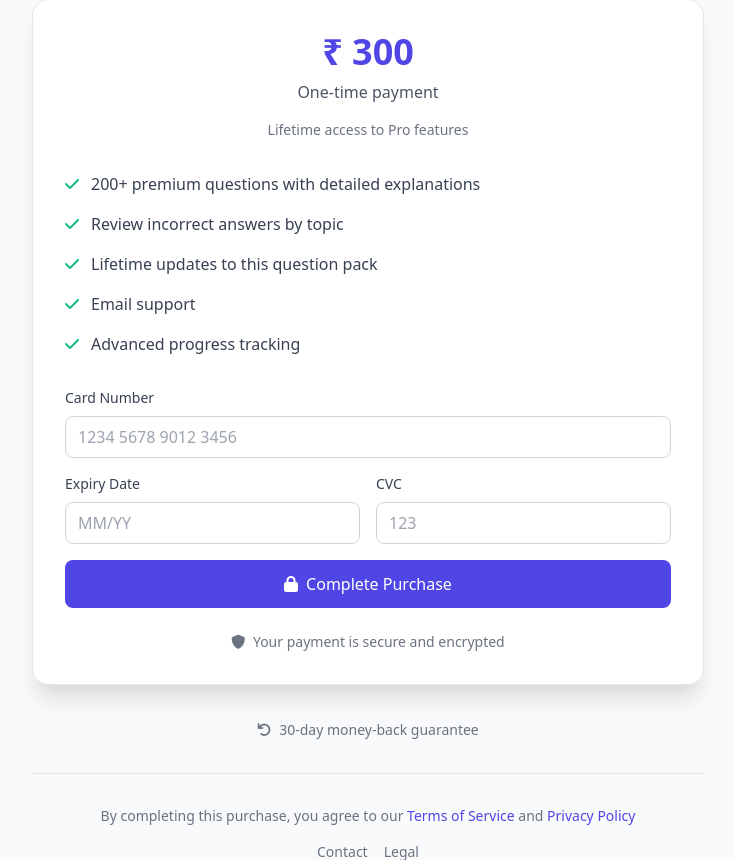
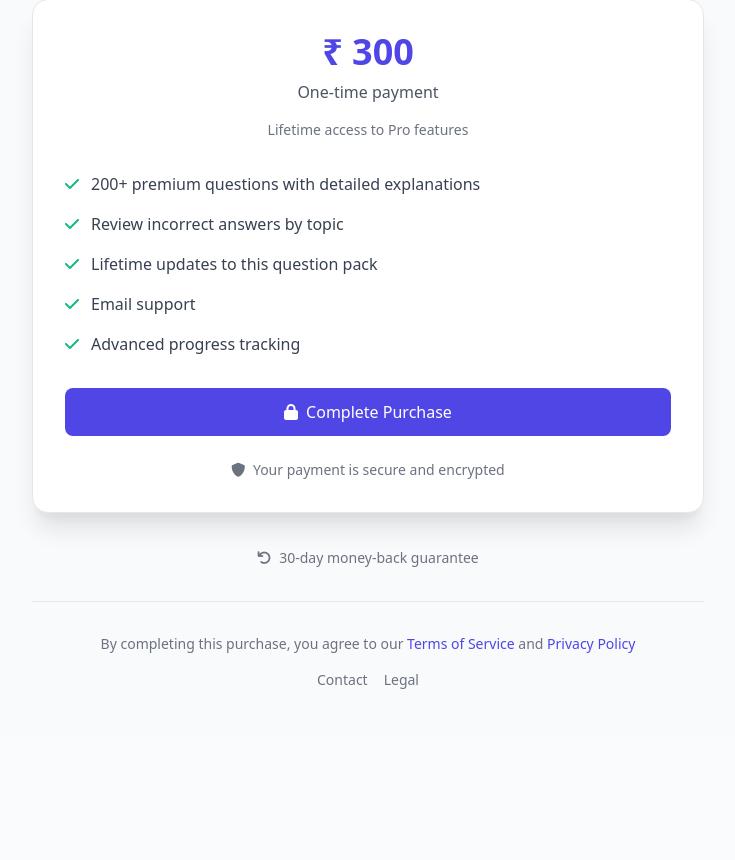
Before and after one commit to kalepratik/quiz, a Flask app: page /payment in a window 1280 px wide. Shown: the part 215-1075 px from the top of the page, without its empty margins (272-1007 px from the left). After the commit the page ends 904 px from the top, so only its background shows below. Run offline with Flask 3, Linux system fonts and the light colour scheme; some libraries are stand-ins or nearby versions.

Commit message:
Update payment template with live Razorpay key

```diff
--- a/templates/payment.html
+++ b/templates/payment.html
@@ -11,6 +11,9 @@
     <link rel="apple-touch-icon" href="/static/android-chrome-512x512.png">
     <link href="https://cdn.jsdelivr.net/npm/tailwindcss@2.2.19/dist/tailwind.min.css" rel="stylesheet">
     <link href="https://cdnjs.cloudflare.com/ajax/libs/font-awesome/6.0.0/css/all.min.css" rel="stylesheet">
+
+    <!-- Razorpay SDK -->
+    <script src="https://checkout.razorpay.com/v1/checkout.js"></script>
 
     <!-- Performance optimizations -->
     <link rel="preconnect" href="https://cdn.jsdelivr.net">
@@ -236,26 +239,10 @@
                     </div>
                 </div>
 
-                <!-- Payment Form -->
-                <form class="space-y-4">
-                    <div>
-                        <label for="card-number" class="block text-sm font-medium text-gray-700 dark:text-gray-300 mb-2">Card Number</label>
-                        <input type="text" id="card-number" name="card-number" placeholder="1234 5678 9012 3456" required class="w-full px-3 py-2 border border-gray-300 dark:border-gray-600 rounded-lg focus:ring-2 focus:ring-indigo-500 focus:border-indigo-500 dark:bg-gray-700 dark:text-white">
-                    </div>
-                    <div class="grid grid-cols-2 gap-4">
-                        <div>
-                            <label for="expiry" class="block text-sm font-medium text-gray-700 dark:text-gray-300 mb-2">Expiry Date</label>
-                            <input type="text" id="expiry" name="expiry" placeholder="MM/YY" required class="w-full px-3 py-2 border border-gray-300 dark:border-gray-600 rounded-lg focus:ring-2 focus:ring-indigo-500 focus:border-indigo-500 dark:bg-gray-700 dark:text-white">
-                        </div>
-                        <div>
-                            <label for="cvc" class="block text-sm font-medium text-gray-700 dark:text-gray-300 mb-2">CVC</label>
-                            <input type="text" id="cvc" name="cvc" placeholder="123" required class="w-full px-3 py-2 border border-gray-300 dark:border-gray-600 rounded-lg focus:ring-2 focus:ring-indigo-500 focus:border-indigo-500 dark:bg-gray-700 dark:text-white">
-                        </div>
-                    </div>
-                    <button type="submit" class="w-full bg-indigo-600 text-white py-3 px-4 rounded-lg hover:bg-indigo-700 transition-colors font-medium">
-                        <i class="fas fa-lock mr-2"></i>Complete Purchase
-                    </button>
-                </form>
+                <!-- Payment Button -->
+                <button id="payButton" class="w-full bg-indigo-600 text-white py-3 px-4 rounded-lg hover:bg-indigo-700 transition-colors font-medium">
+                    <i class="fas fa-lock mr-2"></i>Complete Purchase
+                </button>
 
                 <!-- Security Notice -->
                 <div class="mt-6 text-center">
@@ -343,12 +330,89 @@
             }
         });
 
-        // Handle form submission
-        document.querySelector('form').addEventListener('submit', (e) => {
-            e.preventDefault();
-            // For now, just show a success message (placeholder for actual payment processing)
-            alert('Payment processed successfully! You now have access to Pro features.');
-            window.location.href = '/quiz';
+        // Razorpay Integration
+        const payButton = document.getElementById('payButton');
+
+        payButton.addEventListener('click', async () => {
+            try {
+                // Disable button to prevent double clicks
+                payButton.disabled = true;
+                payButton.innerHTML = '<i class="fas fa-spinner fa-spin mr-2"></i>Processing...';
+
+                // Create payment order
+                const response = await fetch('/api/create-payment-order', {
+                    method: 'POST',
+                    headers: {
+                        'Content-Type': 'application/json',
+                    },
+                    body: JSON.stringify({
+                        amount: 300 // ₹300
+                    })
+                });
+
+                const orderData = await response.json();
+
+                if (!orderData.success) {
+                    throw new Error(orderData.error || 'Failed to create payment order');
+                }
+
+                                 // Configure Razorpay options
+                 const options = {
+                     key: 'rzp_live_R9ggKgYfDqDKUS', // Live Razorpay Key
+                    amount: orderData.amount,
+                    currency: orderData.currency,
+                    name: 'dbt Quiz Pro',
+                    description: 'Pro Upgrade - 200+ Questions',
+                    order_id: orderData.order_id,
+                    handler: async function (response) {
+                        try {
+                            // Verify payment on server
+                            const verifyResponse = await fetch('/api/verify-payment', {
+                                method: 'POST',
+                                headers: {
+                                    'Content-Type': 'application/json',
+                                },
+                                body: JSON.stringify({
+                                    razorpay_payment_id: response.razorpay_payment_id,
+                                    razorpay_order_id: response.razorpay_order_id,
+                                    razorpay_signature: response.razorpay_signature
+                                })
+                            });
+
+                            const verifyData = await verifyResponse.json();
+
+                            if (verifyData.success) {
+                                alert('Payment successful! You now have access to Pro features.');
+                                window.location.href = '/';
+                            } else {
+                                alert('Payment verification failed. Please contact support.');
+                            }
+                        } catch (error) {
+                            console.error('Payment verification error:', error);
+                            alert('Payment verification failed. Please contact support.');
+                        }
+                    },
+                    prefill: {
+                        name: 'User Name', // Will be filled from user session
+                        email: 'user@example.com' // Will be filled from user session
+                    },
+                    theme: {
+                        color: '#6366f1'
+                    }
+                };
+
+                // Initialize Razorpay
+                const rzp = new Razorpay(options);
+                rzp.open();
+
+            } catch (error) {
+                console.error('Payment error:', error);
+                alert('Payment failed. Please try again.');
+            } finally {
+                // Re-enable button
+                payButton.disabled = false;
+                payButton.innerHTML = '<i class="fas fa-lock mr-2"></i>Complete Purchase';
+            }
         });
     </script>
 </body>
```
